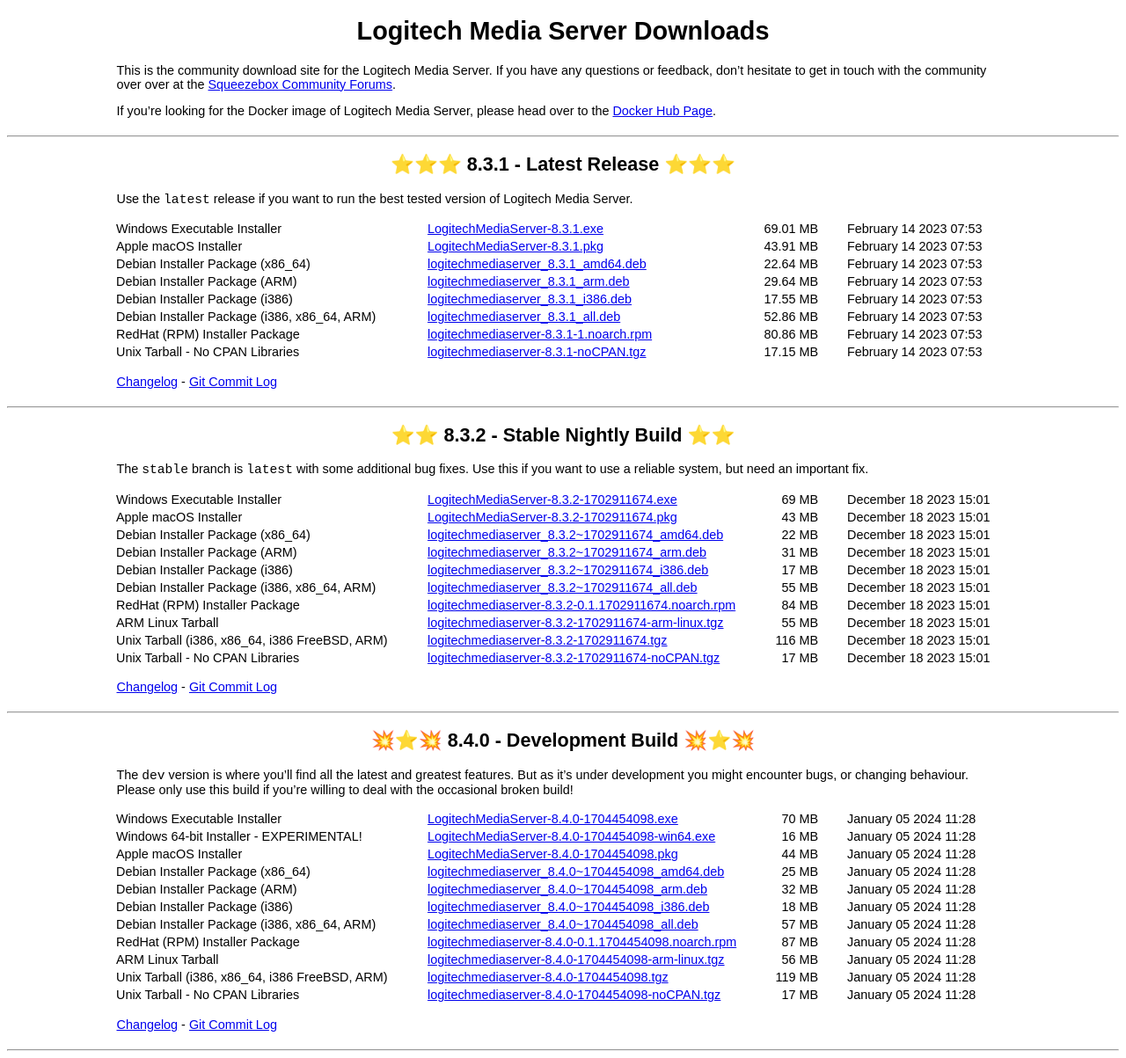
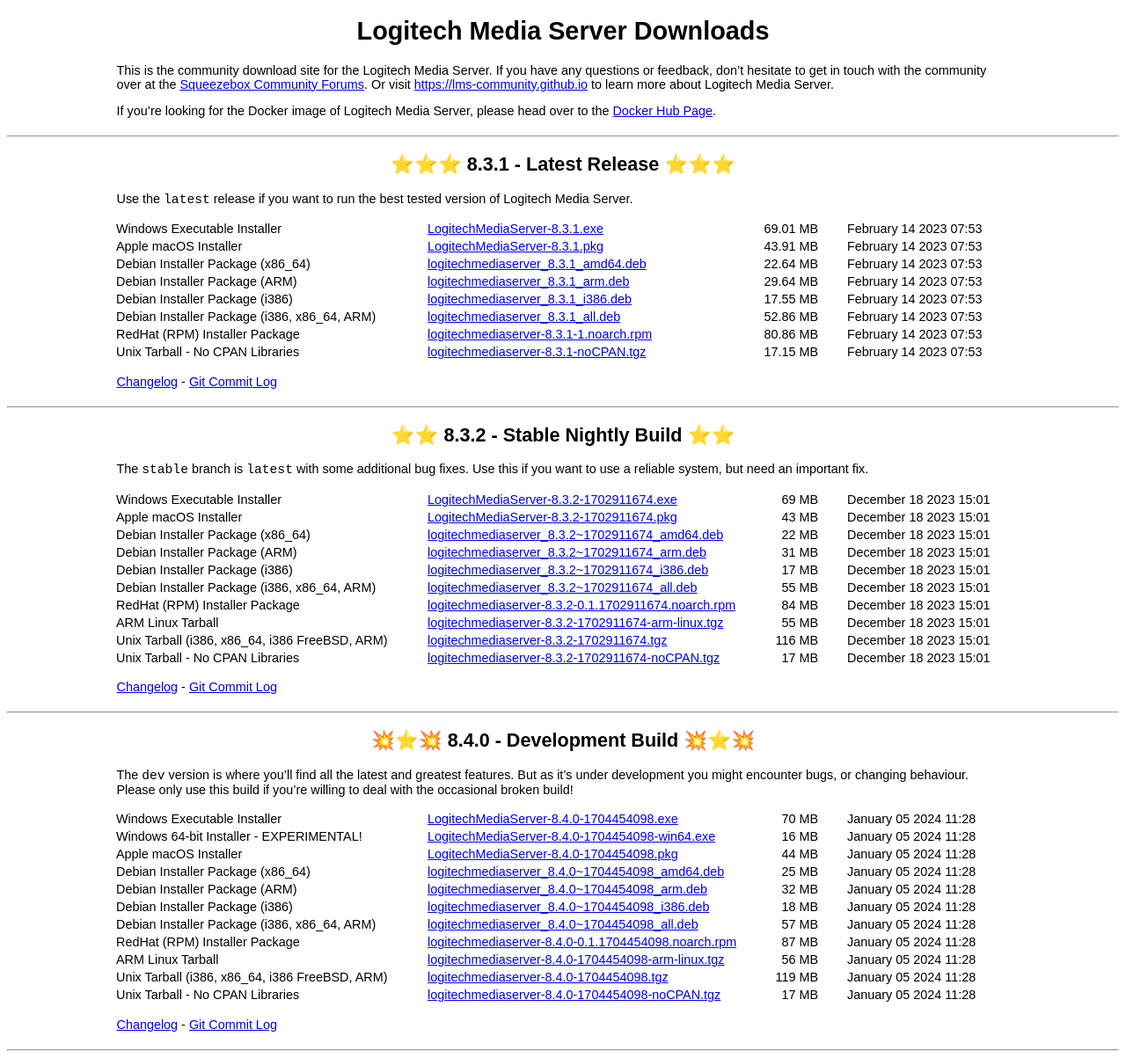
Before and after one commit to LMS-Community/lms-server-repository, a Jekyll site: the page built from index.md, in a window 1280 px wide. Shown: the whole page at 88% size. Built offline with Jekyll 4.4.1, drawn with Linux system fonts in a browser that asks for light colours; our own code applies the rules of GitHub Pages for plain Markdown files.

Commit message:
Fix typo and add link to main LMS Community site.

```diff
--- a/index.md
+++ b/index.md
@@ -22,7 +22,8 @@ dev: 8.4.0
 # {{ site.title }}
 
 This is the community download site for the Logitech Media Server. If you have any questions or feedback,
-don't hesitate to get in touch with the community over over at the [Squeezebox Community Forums](https://forums.slimdevices.com/).
+don't hesitate to get in touch with the community over at the [Squeezebox Community Forums](https://forums.slimdevices.com/).
+Or visit [https://lms-community.github.io](https://lms-community.github.io) to learn more about Logitech Media Server.
 
 If you're looking for the Docker image of Logitech Media Server, please head over to the [Docker Hub Page](https://hub.docker.com/r/lmscommunity/logitechmediaserver).
 
```
